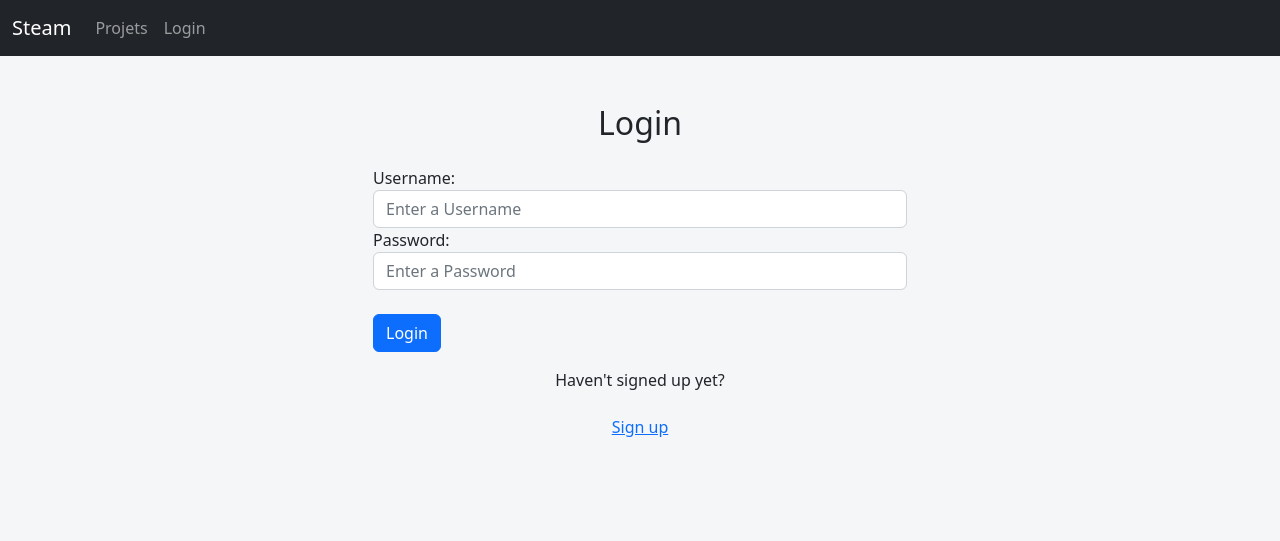
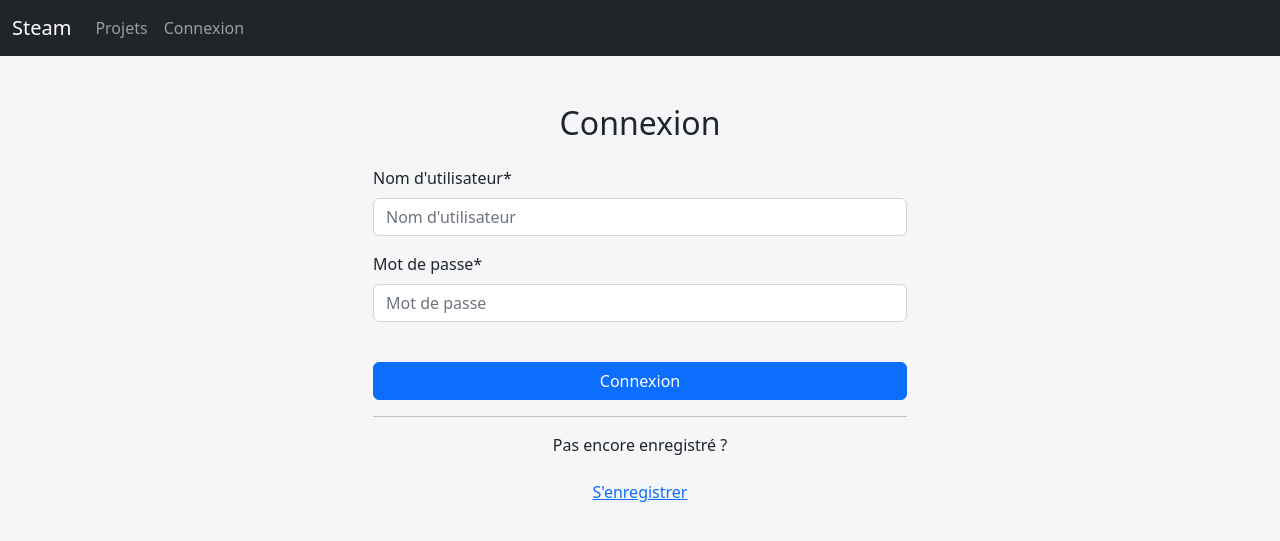
Before and after one commit to Steam-INFOM114/steam, a Django app: template src/steam/core/templates/users/login.html in a window 1280 px wide. Shown: the top 541 px of the page. Run offline with Django 3.2, Linux system fonts and the light colour scheme; the template is opened without the code that fills it, so the values that code supplies are empty; some libraries are stand-ins or nearby versions.

Commit message:
EN -> FR and improive login form

```diff
--- a/src/steam/core/templates/base.html
+++ b/src/steam/core/templates/base.html
@@ -35,11 +35,11 @@
           </li>
           {% if user.is_authenticated %}
           <li class="nav-item">
-            <a class="nav-link" href="{% url 'logout' %}">Logout</a>
+            <a class="nav-link" href="{% url 'logout' %}">Déconnexion</a>
           </li>
           {% else %}
           <li class="nav-item">
-            <a class="nav-link" href="{% url 'login' %}">Login</a>
+            <a class="nav-link" href="{% url 'login' %}">Connexion</a>
           </li>
           {% endif %}
         </ul>
--- a/src/steam/core/templates/users/login.html
+++ b/src/steam/core/templates/users/login.html
@@ -1,5 +1,5 @@
 {% extends 'base.html' %}
-{% block title %}Login{% endblock %}
+{% block title %}Connexion{% endblock %}
 {% block content %}
 {% if messages %}
   {% for message in messages %}
@@ -11,26 +11,31 @@
 <div class="container mt-5">
     <div class="row justify-content-center">
       <div class="col-md-6">
-        <h2 class="text-center mb-4">Login</h2>
+        <h2 class="text-center mb-4">Connexion</h2>
         <form method="POST">
           {% csrf_token %}
-
-
           <div class="form-group">
-            <label for="username">Username:</label>
-            <input type="text" class="form-control" name="username" placeholder="Enter a Username" required/>
+            <div class="mb-3">
+              <label for="username" class="form-label requiredField">Nom d'utilisateur<span class="asteriskField">*</span></label>
+              <input type="text" class="form-control" name="username" placeholder="Nom d'utilisateur" required/>
+            </div>
           </div>
 
           <div class="form-group">
-            <label for="password">Password:</label>
-            <input type="password" class="form-control" name="password" placeholder="Enter a Password" required/>
+            <div class="mb-3">
+              <label for="password" class="form-label requiredField">Mot de passe<span class="asteriskField">*</span></label>
+              <input type="password" class="form-control" name="password" placeholder="Mot de passe" required/>
+            </div>
           </div>
 
-          <button type="submit" class="btn btn-primary btn-block mt-4">Login</button>
+          <div class="d-grid gap-2">
+            <button type="submit" class="btn btn-primary btn-block mt-4">Connexion</button>
+          </div>
         </form>
+        <hr>
         <div class="text-center mt-3">
-          <p>Haven't signed up yet?</p>
-          <a href="{% url 'register' %}" class="btn btn-link">Sign up</a>
+          <p>Pas encore enregistré ?</p>
+          <a href="{% url 'register' %}" class="btn btn-link">S'enregistrer</a>
         </div>
       </div>
     </div>
```
